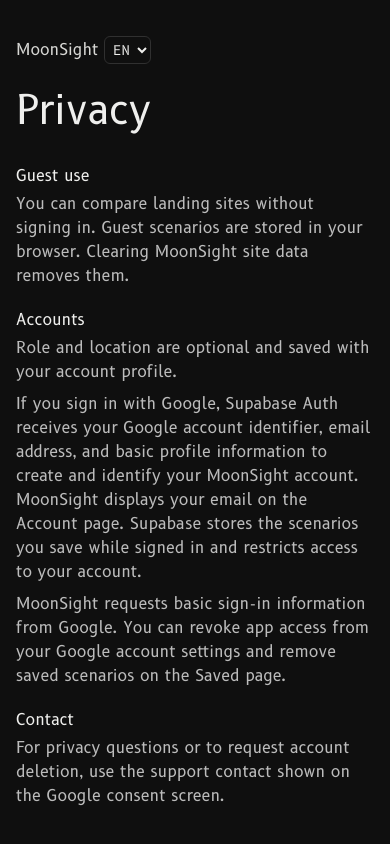
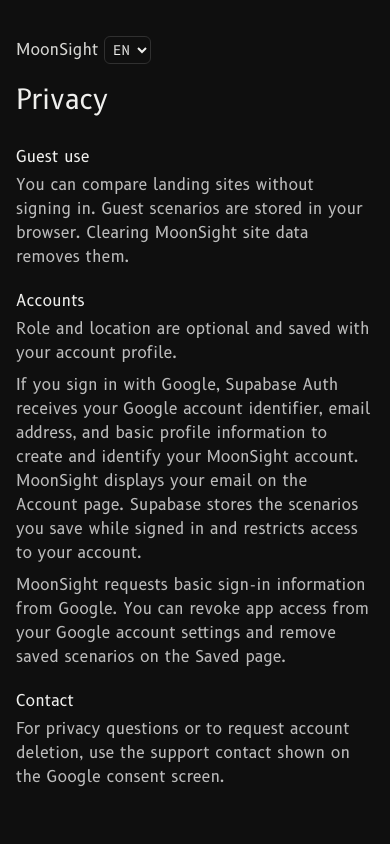
Before and after one commit to MironNikanchuk/nasaspace2026, a Next.js app in the folder frontend/: page /privacy in a window 390 px wide. Built offline with nearby package versions, Linux system fonts and the light colour scheme.

Commit message:
Fit the localized privacy heading on mobile

```diff
--- a/frontend/app/globals.css
+++ b/frontend/app/globals.css
@@ -201,7 +201,7 @@ img { display: block; max-width: 100%; }
 .account-content .workspace-heading { align-items: center; justify-content: center; }
 .account-panel { background: none; }
 .privacy-page { max-width: 680px; }
-.privacy-page h1 { margin-block: 16px 24px; font-size: 2.5rem; font-weight: 500; }
+.privacy-page h1 { margin-block: 16px 24px; font-size: clamp(1.6rem, 7vw, 2.5rem); font-weight: 500; overflow-wrap: anywhere; }
 .privacy-page section + section { margin-top: 20px; }
 .privacy-page h2 { margin-bottom: 4px; font-size: 1rem; font-weight: 500; }
 .privacy-page p { color: var(--sub); }
```
